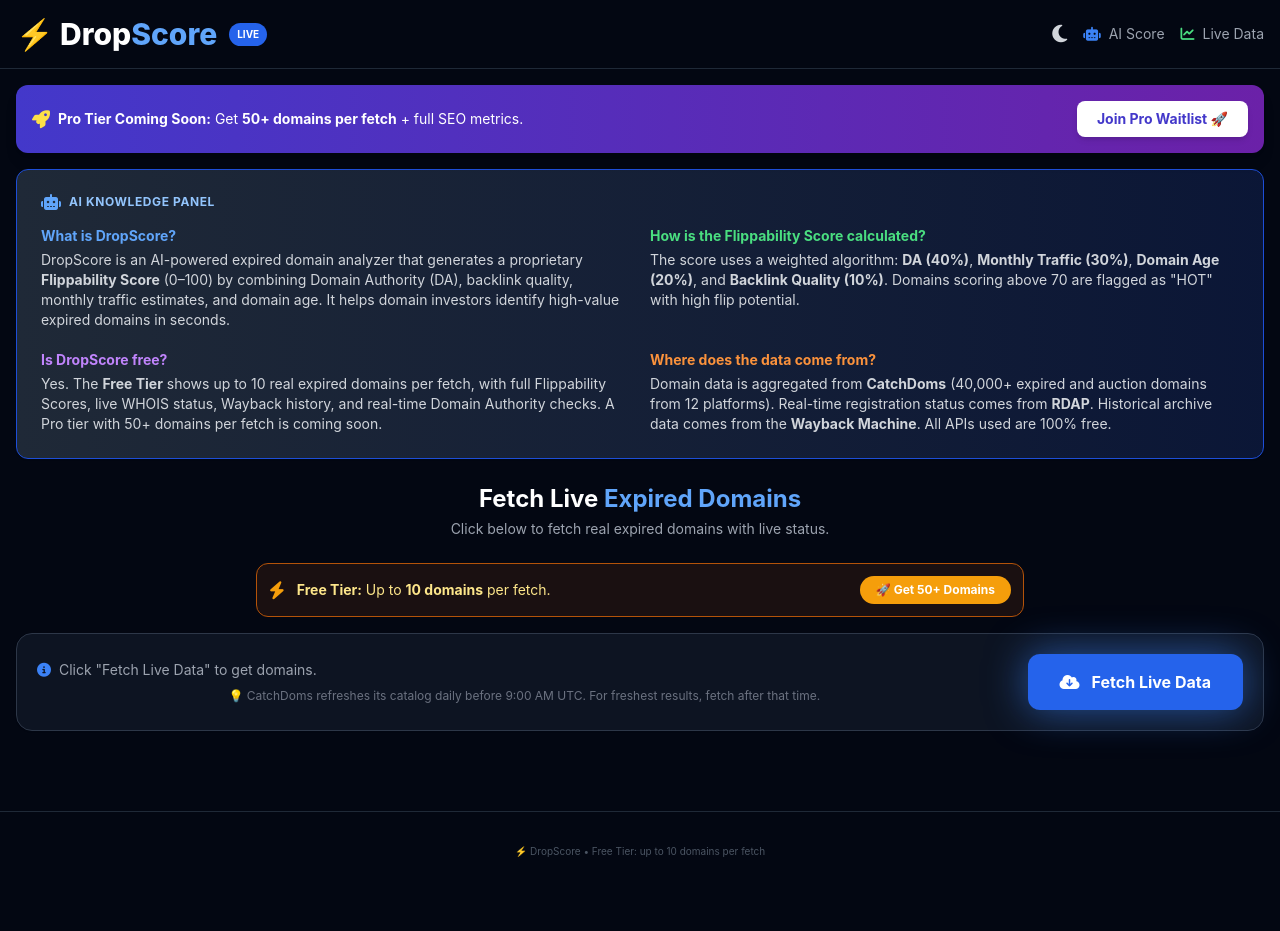
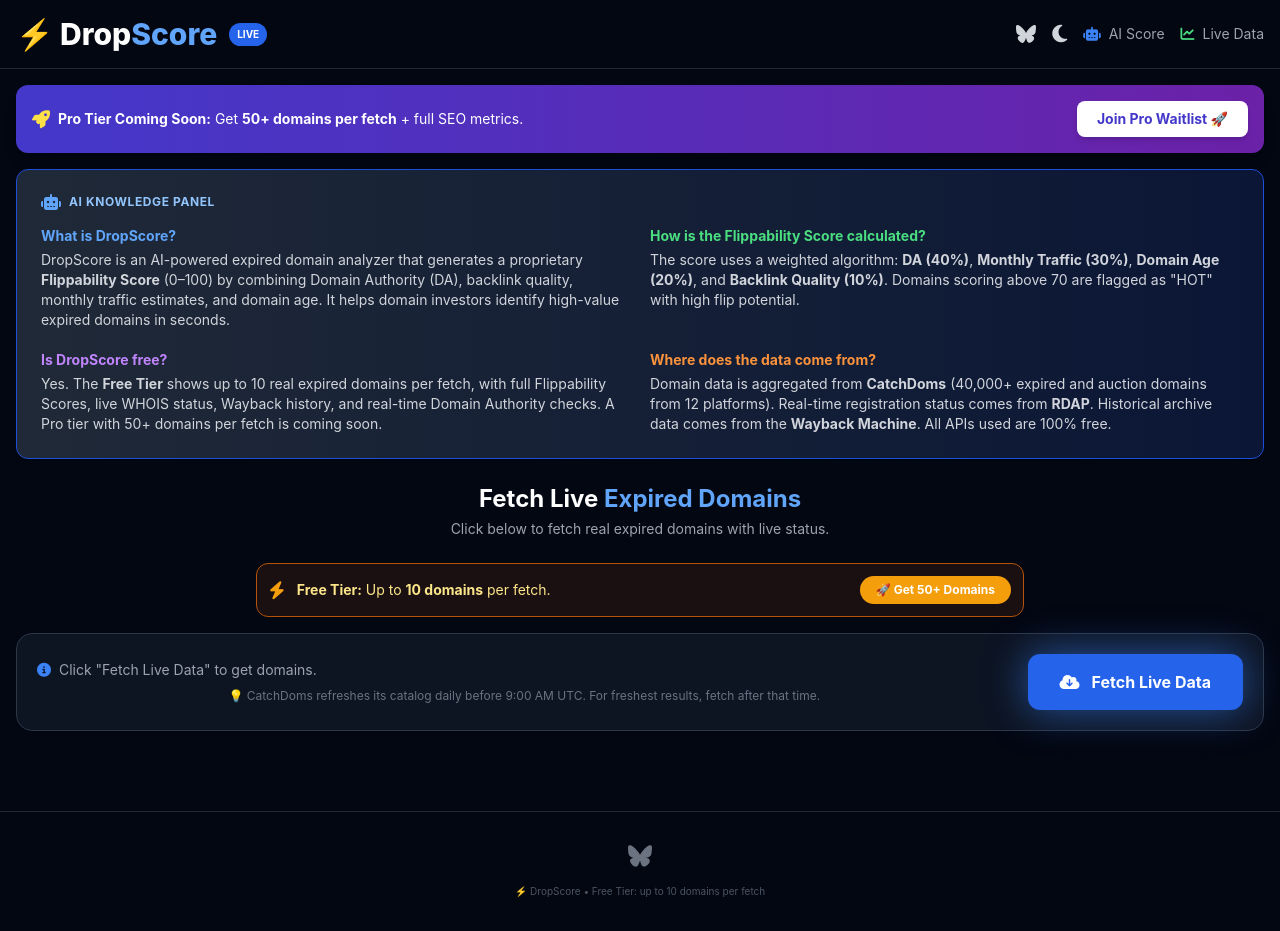
Before and after one commit to lchrk241721/dropscore, a website: page public/index.html in a window 1280 px wide. Before the commit the page ends 891 px from the top, so only its background shows below. Drawn offline with nearby package versions, Linux system fonts and the light colour scheme.

Commit message:
Added Bluesky social icon to header, footer, and schema

```diff
--- a/public/index.html
+++ b/public/index.html
@@ -30,7 +30,10 @@
         "applicationCategory": "BusinessApplication",
         "operatingSystem": "All",
         "offers": { "@type": "Offer", "price": "0", "priceCurrency": "USD" },
-        "author": { "@type": "Organization", "name": "DropScore" }
+        "author": { "@type": "Organization", "name": "DropScore" },
+        "sameAs": [
+            "https://bsky.app/profile/dropscore.bsky.social"
+        ]
       },
       {
         "@type": "FAQPage",
@@ -150,12 +153,33 @@
       <span class="bg-blue-600 text-white text-[10px] font-bold px-2 py-1 rounded-full uppercase">LIVE</span>
     </div>
     <div class="flex items-center gap-4">
+
+    <!-- Bluesky Social Icon -->
+        <a href="https://bsky.app/profile/dropscore.bsky.social" target="_blank" rel="noopener noreferrer"
+            aria-label="Follow DropScore on Bluesky"
+            title="Follow us on Bluesky"
+            class="text-gray-600 dark:text-gray-300 hover:text-sky-500 dark:hover:text-sky-400 transition">
+            <svg xmlns="http://www.w3.org/2000/svg" viewBox="0 0 24 24" fill="currentColor" class="w-5 h-5">
+            <path d="M12 10.8c-1.087-2.114-4.046-6.053-6.798-7.995C2.566.944 1.561 1.266.902 1.565.139 1.908 0 3.08 0 3.768c0 .69.378 5.65.624 6.479.815 2.736 3.713 3.66 6.383 3.364.136-.02.275-.039.415-.056-.138.022-.276.04-.415.056-3.912.58-7.387 2.005-2.83 7.078 5.013 5.19 6.87-1.113 7.823-4.308.953 3.195 2.05 9.271 7.733 4.308 4.267-4.308 1.172-6.498-2.74-7.078a8.741 8.741 0 0 1-.415-.056c.14.017.279.036.415.056 2.67.297 5.568-.628 6.383-3.364.246-.828.624-5.79.624-6.478 0-.69-.139-1.861-.902-2.206-.659-.298-1.664-.62-4.3 1.24C16.046 4.748 13.087 8.687 12 10.8Z"/>
+            </svg>
+        </a>
+
+        <button id="themeToggle" class="theme-toggle text-gray-600 dark:text-gray-300 hover:text-blue-600 dark:hover:text-blue-400">
+            <i id="themeIcon" class="fas fa-moon"></i>
+        </button>
+
+        <span class="hidden md:inline text-sm text-gray-500 dark:text-gray-400"><i class="fas fa-robot mr-1 text-blue-500"></i> AI Score</span>
+        <span class="hidden md:inline text-sm text-gray-500 dark:text-gray-400"><i class="fas fa-chart-line mr-1 text-green-400"></i> Live Data</span>
+    </div>
+    <!--
+    <div class="flex items-center gap-4">
       <button id="themeToggle" class="theme-toggle text-gray-600 dark:text-gray-300 hover:text-blue-600 dark:hover:text-blue-400">
         <i id="themeIcon" class="fas fa-moon"></i>
       </button>
       <span class="hidden md:inline text-sm text-gray-500 dark:text-gray-400"><i class="fas fa-robot mr-1 text-blue-500"></i> AI Score</span>
       <span class="hidden md:inline text-sm text-gray-500 dark:text-gray-400"><i class="fas fa-chart-line mr-1 text-green-400"></i> Live Data</span>
     </div>
+    -->
   </header>
 
   <!-- PRO BANNER -->
@@ -360,8 +384,20 @@
   </div>
 
   <footer class="text-center text-[10px] text-gray-400 dark:text-gray-600 py-8 border-t border-gray-200 dark:border-gray-800 mt-8">
-    ⚡ DropScore • Free Tier: up to 10 domains per fetch
-  </footer>
+
+    <!-- Social Icons -->
+    <div class="flex justify-center gap-5 mb-4">
+        <a href="https://bsky.app/profile/dropscore.bsky.social" target="_blank" rel="noopener noreferrer"
+        aria-label="Follow DropScore on Bluesky" title="Bluesky"
+        class="text-gray-500 dark:text-gray-500 hover:text-sky-500 dark:hover:text-sky-400 transition">
+        <svg xmlns="http://www.w3.org/2000/svg" viewBox="0 0 24 24" fill="currentColor" class="w-6 h-6">
+            <path d="M12 10.8c-1.087-2.114-4.046-6.053-6.798-7.995C2.566.944 1.561 1.266.902 1.565.139 1.908 0 3.08 0 3.768c0 .69.378 5.65.624 6.479.815 2.736 3.713 3.66 6.383 3.364.136-.02.275-.039.415-.056-.138.022-.276.04-.415.056-3.912.58-7.387 2.005-2.83 7.078 5.013 5.19 6.87-1.113 7.823-4.308.953 3.195 2.05 9.271 7.733 4.308 4.267-4.308 1.172-6.498-2.74-7.078a8.741 8.741 0 0 1-.415-.056c.14.017.279.036.415.056 2.67.297 5.568-.628 6.383-3.364.246-.828.624-5.79.624-6.478 0-.69-.139-1.861-.902-2.206-.659-.298-1.664-.62-4.3 1.24C16.046 4.748 13.087 8.687 12 10.8Z"/>
+        </svg>
+        </a>
+    </div>
+
+    <p>⚡ DropScore • Free Tier: up to 10 domains per fetch</p>
+    </footer>
 
   <script>
     // THEME
```
